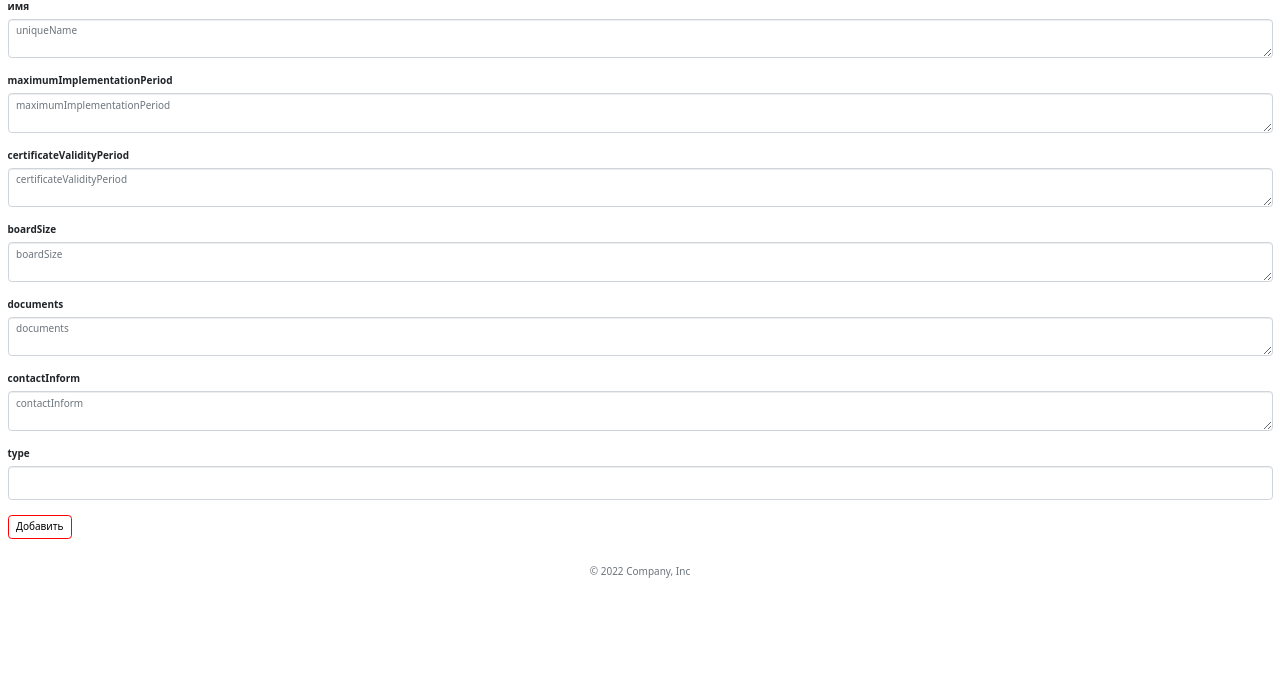
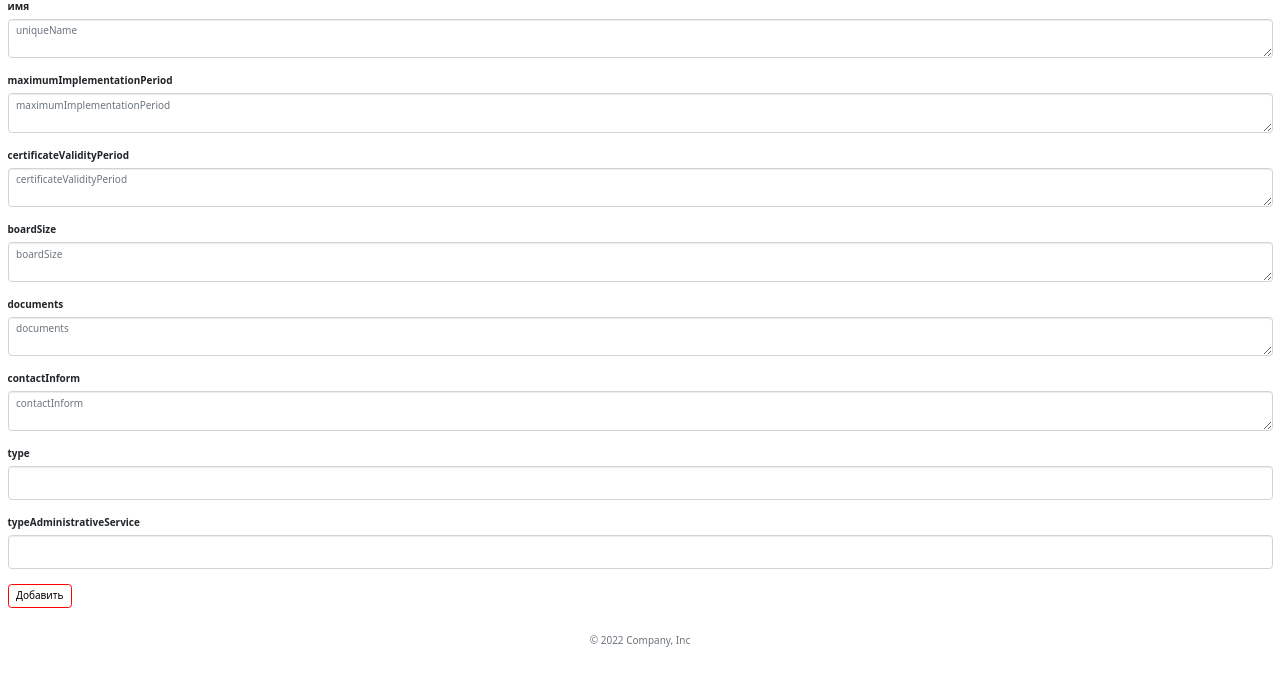
Before and after one commit to elizavetachizh/backend-mingas, a Node server app: template views/admin/add_administration.ejs in a window 1280 px wide. Shown: the part 170-853 px from the top of the page. Before the commit the page ends 748 px from the top, so only its background shows below. Run offline with Node 20, Linux system fonts and the light colour scheme; the template is opened without the code that fills it, so the values that code supplies are empty; some libraries are stand-ins or nearby versions.

Commit message:
feat: add functional to project

```diff
--- a/models/administrativeServices.js
+++ b/models/administrativeServices.js
@@ -23,6 +23,9 @@ var AdministrativeServicesSchema = mongoose.Schema({
   type: {
     type: String,
   },
+  typeAdministrativeService: {
+    type: String,
+  },
 });
 
 const AdministrativeServices = mongoose.model(
--- a/views/admin/add_administration.ejs
+++ b/views/admin/add_administration.ejs
@@ -36,6 +36,11 @@
         <input type="text" class="form-control" name="type" value="<%= type %>">
 
     </div>
+    <div class="form-group">
+        <label for="">typeAdministrativeService</label>
+        <input type="text" class="form-control" name="typeAdministrativeService" value="<%= typeAdministrativeService %>">
+
+    </div>
 
     <button class="btn btn-default">Добавить</button>
 
--- a/views/admin/admin_administration.ejs
+++ b/views/admin/admin_administration.ejs
@@ -29,6 +29,7 @@
                 <td><div style="width: 300px"><%= document.documents %></div></td>
                 <td><%= document.contactInform %></td>
                 <td><%= document.type %></td>
+                <td><%= document.typeAdministrativeService %></td>
                 <td><a href="/admin/admin_administration/edit-administration/<%= document.id %>">edit</a></td>
                 <td><a class="confirmDeletion" href="/admin/admin_administration/delete-administration/<%= document.id %>">delete</a></td>
             </tr>
--- a/views/admin/edit_administration.ejs
+++ b/views/admin/edit_administration.ejs
@@ -33,7 +33,11 @@
     <div class="form-group">
         <label for="">type</label>
         <input type="text" class="form-control" name="type" value="<%= type %>">
+    </div>
 
+    <div class="form-group">
+        <label for="">typeAdministrativeService</label>
+        <input type="text" class="form-control" name="typeAdministrativeService" value="<%= typeAdministrativeService %>">
     </div>
 
     <button class="btn btn-default">Сохранить</button>
```
Also changed, not shown: routes/admin/admin_AdministrativeServices.js (+11 -0 lines), public/images/twelwess.png (added).
